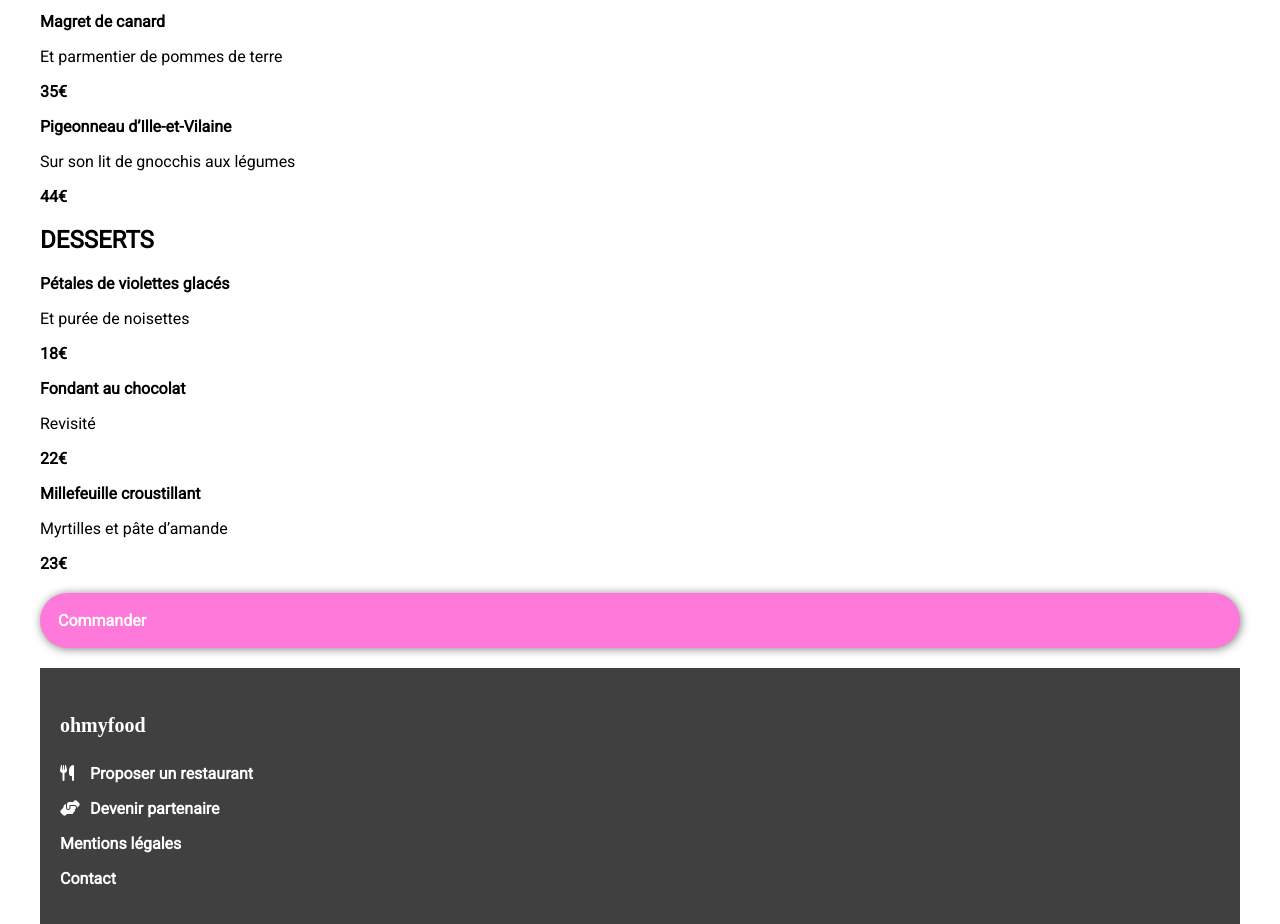
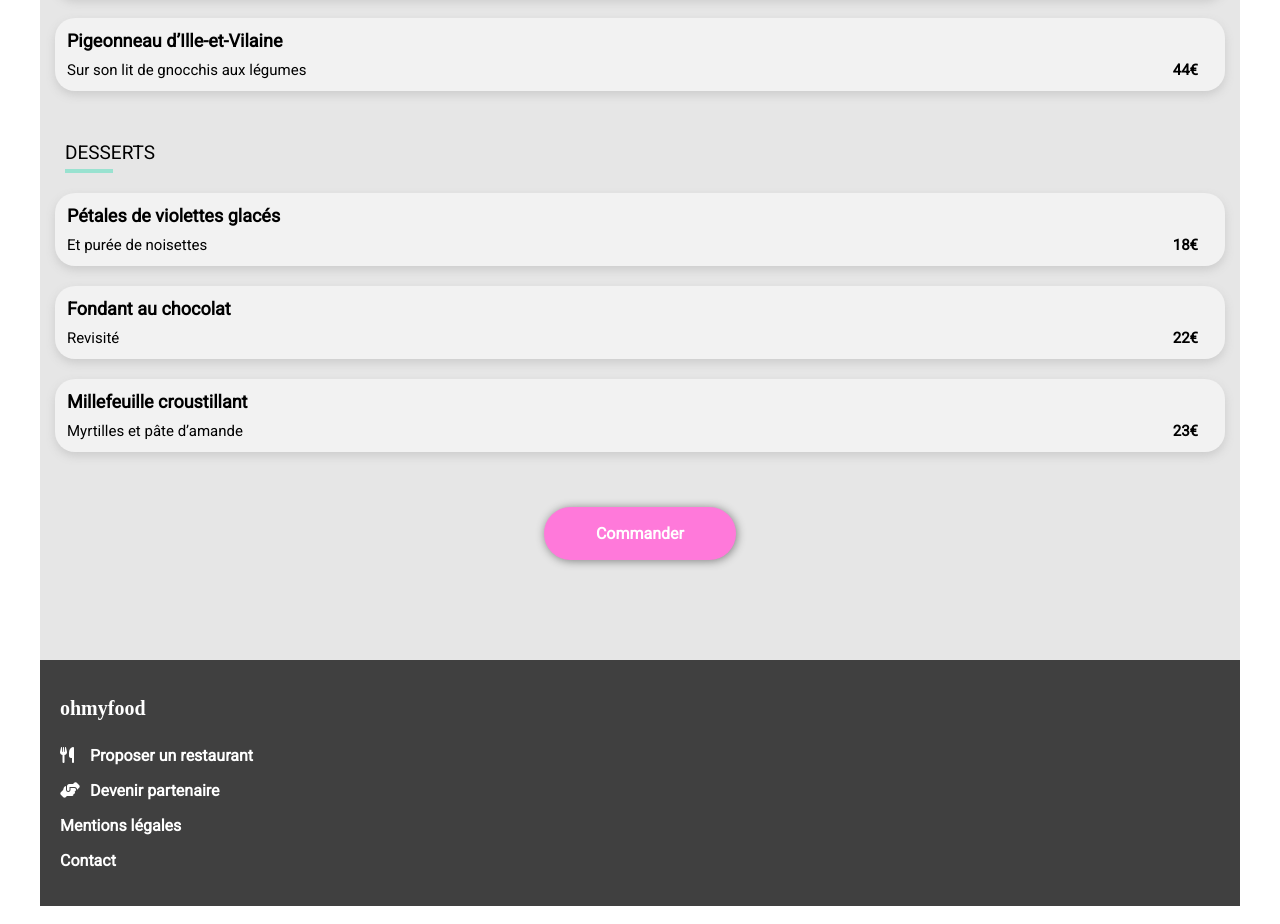
Before and after one commit to jfbrillant/JFBrillant_3_07012020, a website: page a_la_francaise.html in a window 1280 px wide. Shown: the part 1000-1924 px from the top of the page. Drawn offline with Linux system fonts and the light colour scheme; a web font is replaced by a local one.

Commit message:
CSS menus

```diff
--- a/a_la_francaise.html
+++ b/a_la_francaise.html
@@ -21,11 +21,12 @@
             <img src="./public/img/restaurants/toa-heftiba-DQKerTsQwi0-unsplash.jpg" alt="À la française">
         </section>
         <section class="menu">
-            <div class="title">
+            <div class="menu-title">
                 <h4>À la française</h4><i class="far fa-heart"></i>
             </div>
             <div class="menu-group">
                 <h2>ENTREES</h2>
+                <div class="underline"></div>
                 <div class="menu-group-dish">
                     <h3>Tartare de poulpe acidulé</h3>
                     <div>
@@ -47,6 +48,7 @@
             </div>
             <div class="menu-group">
                 <h2>PLATS</h2>
+                <div class="underline"></div>
                 <div class="menu-group-dish">
                     <h3>Coquilles Saint-Jacques</h3>
                     <div>
@@ -68,6 +70,7 @@
             </div>
             <div class="menu-group">
                 <h2>DESSERTS</h2>
+                <div class="underline"></div>
                 <div class="menu-group-dish">
                     <h3>Pétales de violettes glacés</h3>
                     <div>
@@ -87,7 +90,7 @@
                     </div>
                 </div>
             </div>
-            <div class="button">
+            <div class="button button__menu">
                 <a href="#"><p>Commander</p></a>
             </div>
         </section>
--- a/sass/base/_typography.scss
+++ b/sass/base/_typography.scss
@@ -26,3 +26,7 @@ a{
 .bold{
     font-weight: bold;
 }
+
+i{
+    font-weight: normal;
+}
--- a/sass/composants/_button.scss
+++ b/sass/composants/_button.scss
@@ -7,6 +7,11 @@
         color: $colour-white;
         font-weight: bold;
         margin: 0;
-        padding: 18px;
+        padding: 17px;
+    }
+    &__menu{
+        width: min-content;
+        padding: 0 35px 0 35px;
+        align-self: center;
     }
 }
--- /dev/null
+++ b/sass/composants/_underline.scss
@@ -0,0 +1,6 @@
+.underline{
+    height: 4px;
+    width: 48px;
+    background-color: $colour-tertiary;
+    margin: 5px 0 0 10px;
+}
--- a/sass/layout/_footer.scss
+++ b/sass/layout/_footer.scss
@@ -1,7 +1,7 @@
 footer{
     background-color: darken($color: $colour-white, $amount: 75%);
     margin: 0;
-    padding: 20px;
+    padding: 10px 20px 20px 20px;
     & h4, p{
         color: $colour-white;
         font-weight: bold;
--- a/sass/layout/_header.scss
+++ b/sass/layout/_header.scss
@@ -4,7 +4,7 @@ header{
     align-items: baseline;
     position: relative;
     padding: 30px 0 10px 0;
-    box-shadow: 1px 1px 10px grey;
+    box-shadow: 0 4px 10px darken($color: $colour-white, $amount: 25%);
     & .arrow-left{
         margin-left: 30px;
         margin-right: -50px;
--- /dev/null
+++ b/sass/layout/_menu.scss
@@ -0,0 +1,52 @@
+.menu{
+    display: flex;
+    flex-direction: column;
+    position: relative;
+    background-color: darken($color: $colour-white, $amount: 10%);
+    border-radius: 40px 40px 0 0;
+    margin-top: -50px;
+    padding: 30px 15px 80px 15px;
+    &-title{
+        display: flex;
+        justify-content: space-between;
+        align-items: center;
+        margin-bottom: 15px;
+    }
+    & h4, i{
+        font-size: 27px;
+        margin: 0 0 0 10px;
+        font-weight: normal;
+    }
+    & i{
+        padding-right: 15px;
+    }
+    &-group{
+        margin: 15px 0 15px 0;
+        &-dish{
+            border-radius: 20px;
+            box-shadow: 0 4px 10px darken($color: $colour-white, $amount: 20%);
+            background-color: darken($color: $colour-white, $amount: 5%);
+            padding: 12px;
+            margin: 20px 0 20px 0;
+            & div{
+                display: flex;
+                justify-content: space-between;
+                align-items: center;
+                padding-right: 15px;
+            }
+        }
+        & h2{
+            font-size: 19px;
+            font-weight: normal;
+            margin: 0 0 0 10px;
+        }
+        & h3{
+            font-size: 18px;
+            margin: 0 0 10px 0;
+        }
+        & p{
+            font-size: 15px;
+            margin: 0;
+        }
+    }
+}
--- a/sass/main.scss
+++ b/sass/main.scss
@@ -2,9 +2,11 @@
 @import "./base/base";
 @import "./base/typography";
 @import "./composants/button";
+@import "./composants/underline";
 @import "./layout/header";
 @import "./layout/footer";
 @import "./layout/cover-picture";
+@import "./layout/menu";
 @import "./pages/location";
 @import "./pages/about";
 @import "./pages/fonctionnement";
--- a/sass/pages/_fonctionnement.scss
+++ b/sass/pages/_fonctionnement.scss
@@ -24,7 +24,7 @@
             & h3{
                 width: 100%;
                 padding: 30px;
-                box-shadow: 1px 1px 10px grey;
+                box-shadow: 0 4px 10px darken($color: $colour-white, $amount: 20%);
                 border-radius: 20px;
                 & i{
                     margin-right: 20px;
--- a/sass/pages/_restaurants.scss
+++ b/sass/pages/_restaurants.scss
@@ -9,7 +9,7 @@
         &-content{
             overflow: hidden;
             border-radius: 20px;
-            box-shadow: 1px 1px 10px grey;
+            box-shadow: 0 4px 10px darken($color: $colour-white, $amount: 20%);
             margin: 20px 0 20px 0;
             &-img{
                 overflow: hidden;
```
Also changed, not shown: public/css/style.css, 1 other file.
